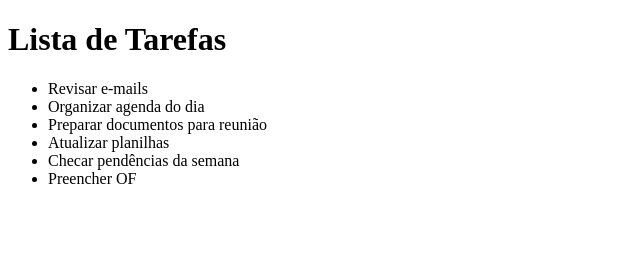
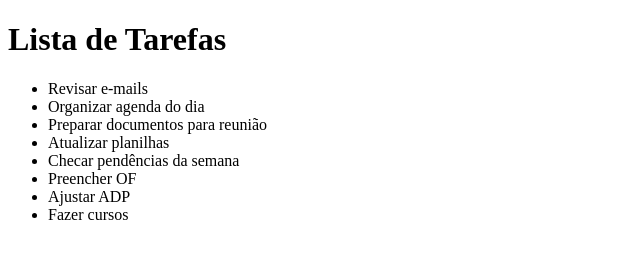
Before and after one commit to alanbrunoscience/test-git-flow, a website: page src/index.html in a window 1280 px wide. Shown: the whole page, without its empty margins (0-640 px from the left). Drawn offline with Linux system fonts and the light colour scheme.

```diff
--- a/src/index.html
+++ b/src/index.html
@@ -18,6 +18,8 @@
     <li>Atualizar planilhas</li>
     <li>Checar pendências da semana</li>
     <li>Preencher OF</li>
+    <li>Ajustar ADP</li>
+    <li>Fazer cursos</li>
   </ul>
 
 </body>
```
